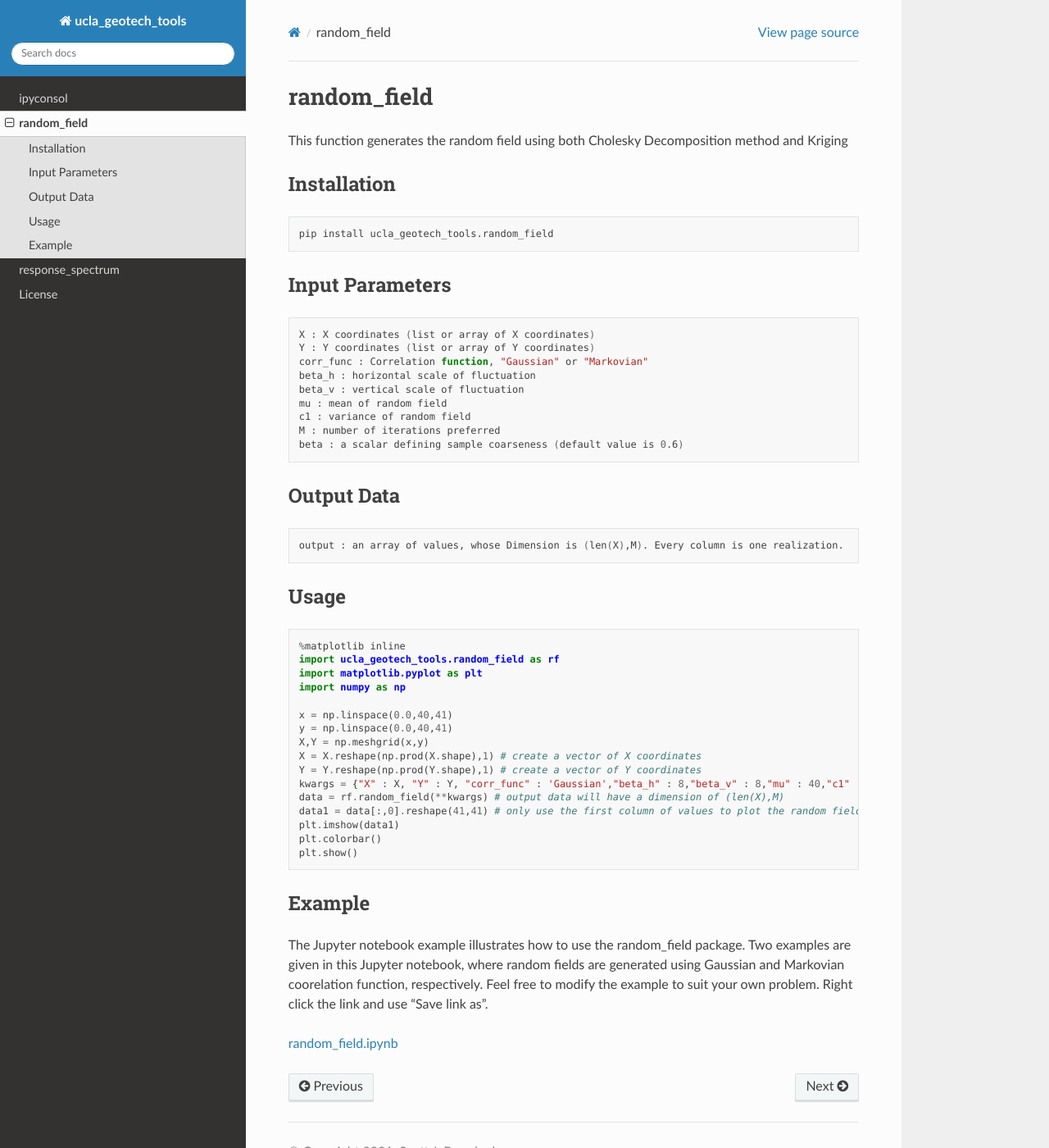
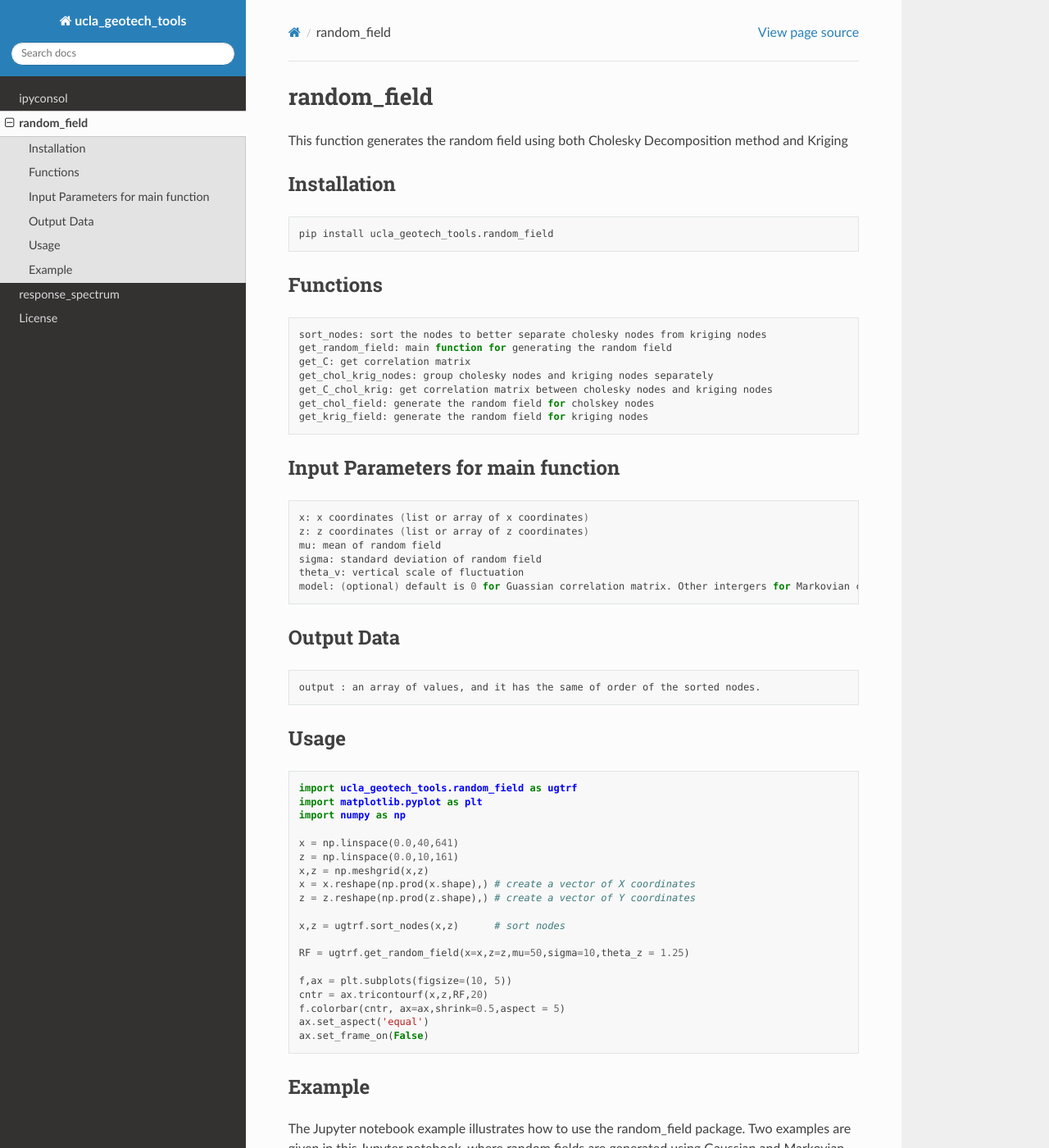
Before and after one commit to sjbrandenberg/ucla_geotech_tools, a Sphinx documentation site: the page built from docs/random_field_README.md, in a window 1280 px wide and 1400 px high. Shown: the whole window at 82% size. Built offline with Sphinx 7.4.7 and the Read the Docs theme 2.0.0, drawn with Linux system fonts in a browser that asks for light colours.

Commit message:
Update random_field_README.md

````diff
--- a/docs/random_field_README.md
+++ b/docs/random_field_README.md
@@ -7,45 +7,56 @@ This function generates the random field using both Cholesky Decomposition metho
 pip install ucla_geotech_tools.random_field
 ```
 
-## Input Parameters
+## Functions
 ```bash
-X : X coordinates (list or array of X coordinates)
-Y : Y coordinates (list or array of Y coordinates)
-corr_func : Correlation function, "Gaussian" or "Markovian"
-beta_h : horizontal scale of fluctuation
-beta_v : vertical scale of fluctuation
-mu : mean of random field
-c1 : variance of random field
-M : number of iterations preferred
-beta : a scalar defining sample coarseness (default value is 0.6)
+sort_nodes: sort the nodes to better separate cholesky nodes from kriging nodes
+get_random_field: main function for generating the random field
+get_C: get correlation matrix
+get_chol_krig_nodes: group cholesky nodes and kriging nodes separately
+get_C_chol_krig: get correlation matrix between cholesky nodes and kriging nodes
+get_chol_field: generate the random field for cholskey nodes
+get_krig_field: generate the random field for kriging nodes
+```
+
+## Input Parameters for main function
+```bash
+x: x coordinates (list or array of x coordinates)
+z: z coordinates (list or array of z coordinates)
+mu: mean of random field
+sigma: standard deviation of random field
+theta_v: vertical scale of fluctuation
+model: (optional) default is 0 for Guassian correlation matrix. Other intergers for Markovian correlation matrix
 ```
 
 ## Output Data
 ```bash
-output : an array of values, whose Dimension is (len(X),M). Every column is one realization.
+output : an array of values, and it has the same of order of the sorted nodes.
 ```
 
 ## Usage
 ```python
-%matplotlib inline
-import ucla_geotech_tools.random_field as rf
+import ucla_geotech_tools.random_field as ugtrf
 import matplotlib.pyplot as plt
 import numpy as np
 
-x = np.linspace(0.0,40,41)
-y = np.linspace(0.0,40,41)
-X,Y = np.meshgrid(x,y)
-X = X.reshape(np.prod(X.shape),1) # create a vector of X coordinates
-Y = Y.reshape(np.prod(Y.shape),1) # create a vector of Y coordinates
-kwargs = {"X" : X, "Y" : Y, "corr_func" : 'Gaussian',"beta_h" : 8,"beta_v" : 8,"mu" : 40,"c1" : 100,"M" : 2,"beta":0.6}
-data = rf.random_field(**kwargs) # output data will have a dimension of (len(X),M)
-data1 = data[:,0].reshape(41,41) # only use the first column of values to plot the random field
-plt.imshow(data1)
-plt.colorbar()
-plt.show()
+x = np.linspace(0.0,40,641)
+z = np.linspace(0.0,10,161)
+x,z = np.meshgrid(x,z)
+x = x.reshape(np.prod(x.shape),) # create a vector of X coordinates
+z = z.reshape(np.prod(z.shape),) # create a vector of Y coordinates
+
+x,z = ugtrf.sort_nodes(x,z)      # sort nodes
+
+RF = ugtrf.get_random_field(x=x,z=z,mu=50,sigma=10,theta_z = 1.25)
+
+f,ax = plt.subplots(figsize=(10, 5))
+cntr = ax.tricontourf(x,z,RF,20)
+f.colorbar(cntr, ax=ax,shrink=0.5,aspect = 5)
+ax.set_aspect('equal')
+ax.set_frame_on(False)
 ```
 
 ## Example
 The Jupyter notebook example illustrates how to use the random_field package. Two examples are given in this Jupyter notebook, where random fields are generated using Gaussian and Markovian coorelation function, respectively. Feel free to modify the example to suit your own problem. Right click the link and use "Save link as".
 
-[random_field.ipynb](https://github.com/sjbrandenberg/ucla_geotech_tools/raw/main/random_field/random_field.ipynb)
+[random_field.ipynb](https://github.com/sjbrandenberg/ucla_geotech_tools/blob/main/random_field/random_field.ipynb)
````
